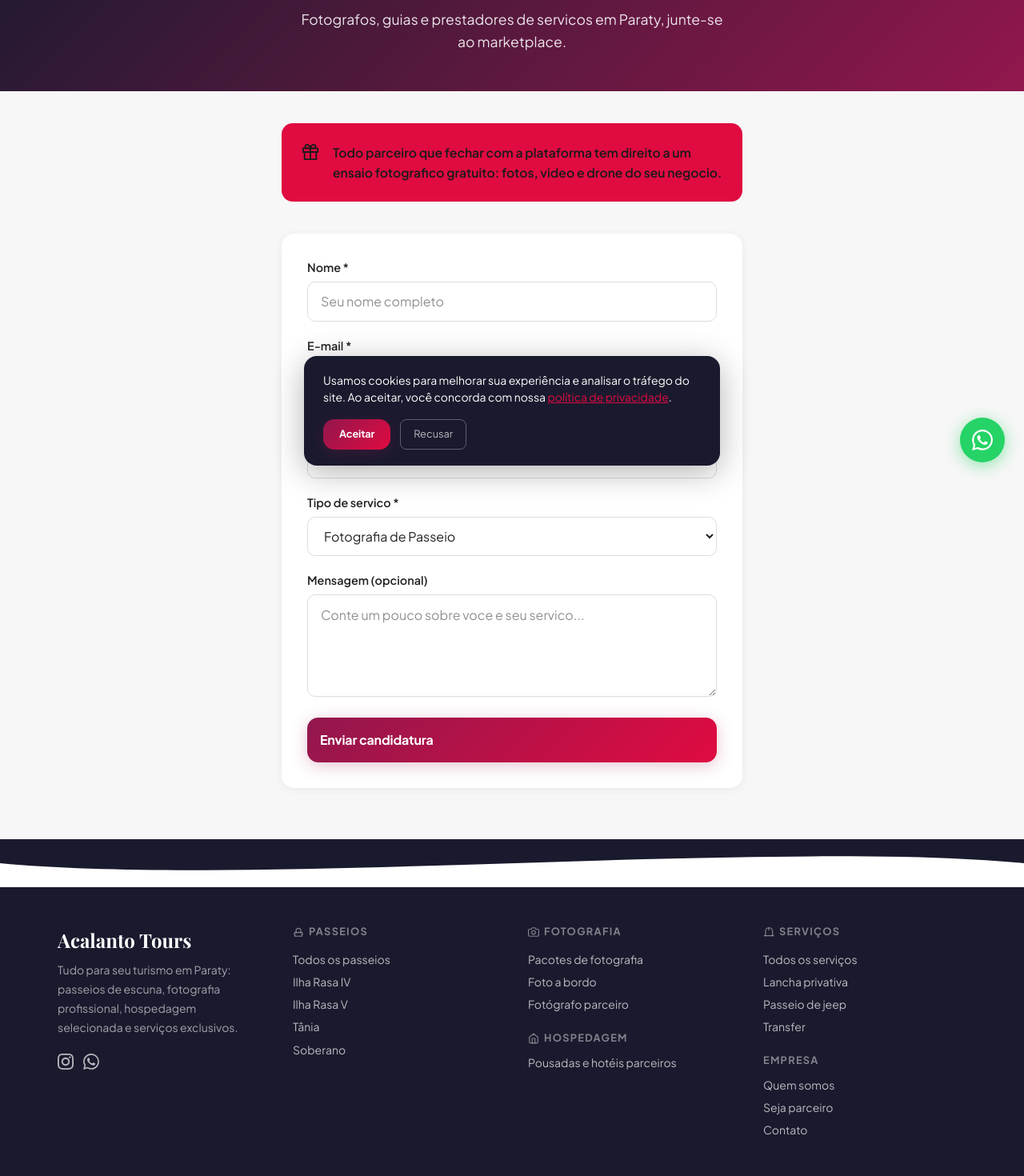
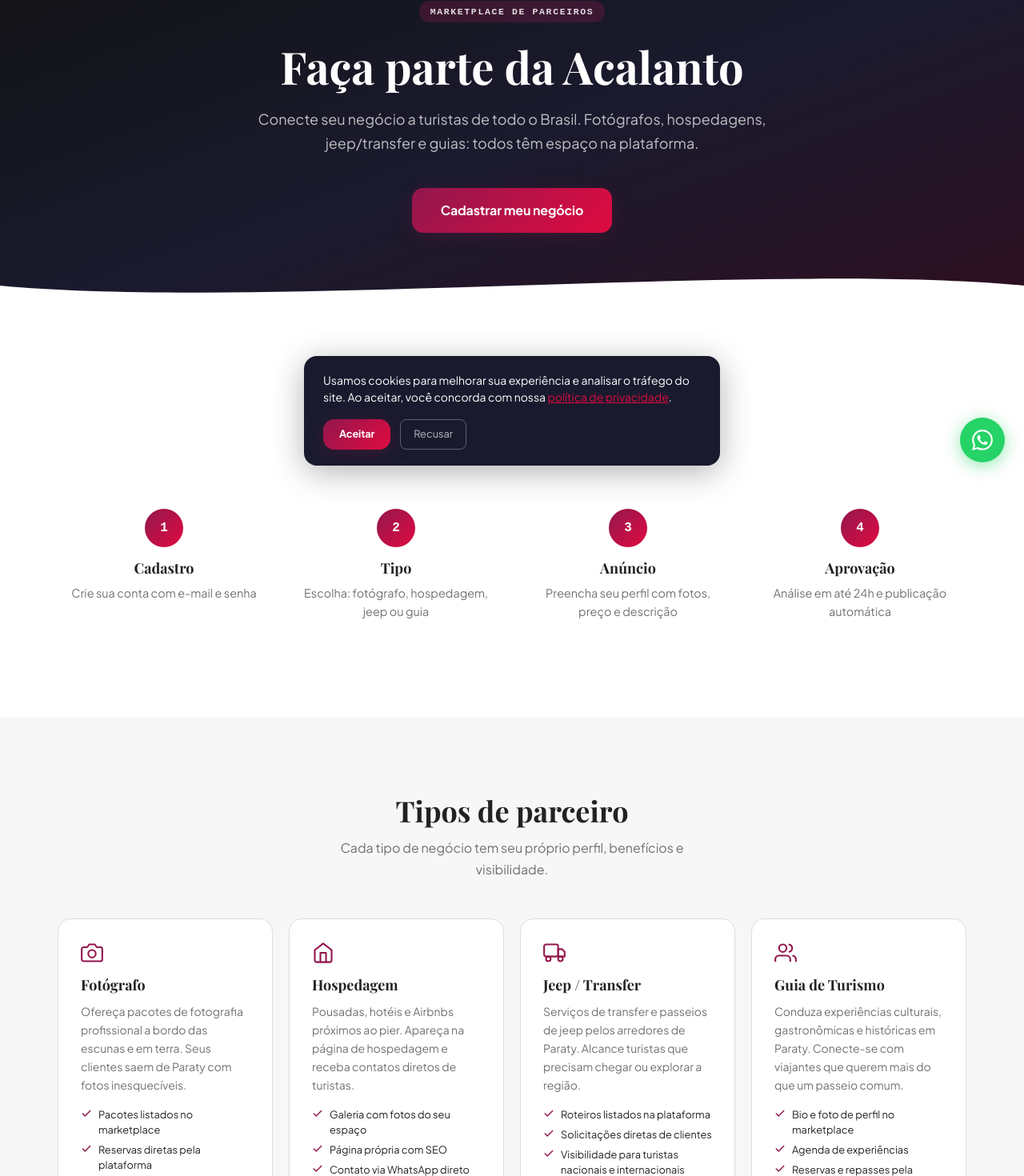
Before and after one commit to bloodyu2/acalanto-tours, a Next.js app: page /seja-parceiro in a window 1280 px wide. Shown: the part 198-1668 px from the top of the page at 80% size. Built offline with nearby package versions, Linux system fonts and the light colour scheme; no server answers; a web font is replaced by a local one.

Commit message:
feat(seja-parceiro): redesign as informational landing with CTA to /parceiros/cadastro

```diff
--- a/app/seja-parceiro/page.tsx
+++ b/app/seja-parceiro/page.tsx
@@ -1,251 +1,215 @@
-'use client'
+import type { Metadata } from 'next'
+import Link from 'next/link'
 
-import { useState, type FormEvent } from 'react'
+export const metadata: Metadata = {
+  title: 'Seja Parceiro — Acalanto Tours',
+  description: 'Junte-se ao marketplace da Acalanto Tours: fotógrafos, hospedagens, jeep/transfer e guias. Aprovação em 24h, página própria com SEO e suporte WhatsApp.',
+}
 
-type FormState = 'idle' | 'loading' | 'success' | 'error'
+const partnerTypes = [
+  {
+    icon: (
+      <svg width="28" height="28" viewBox="0 0 24 24" fill="none" stroke="currentColor" strokeWidth="1.8" strokeLinecap="round" strokeLinejoin="round">
+        <path d="M23 19a2 2 0 01-2 2H3a2 2 0 01-2-2V8a2 2 0 012-2h4l2-3h6l2 3h4a2 2 0 012 2z"/>
+        <circle cx="12" cy="13" r="4"/>
+      </svg>
+    ),
+    title: 'Fotógrafo',
+    desc: 'Ofereça pacotes de fotografia profissional a bordo das escunas e em terra. Seus clientes saem de Paraty com fotos inesquecíveis.',
+    gains: ['Pacotes listados no marketplace', 'Reservas diretas pela plataforma', 'Link UTM para comissão rastreável'],
+  },
+  {
+    icon: (
+      <svg width="28" height="28" viewBox="0 0 24 24" fill="none" stroke="currentColor" strokeWidth="1.8" strokeLinecap="round" strokeLinejoin="round">
+        <path d="M3 9l9-7 9 7v11a2 2 0 01-2 2H5a2 2 0 01-2-2z"/>
+        <polyline points="9 22 9 12 15 12 15 22"/>
+      </svg>
+    ),
+    title: 'Hospedagem',
+    desc: 'Pousadas, hotéis e Airbnbs próximos ao pier. Apareça na página de hospedagem e receba contatos diretos de turistas.',
+    gains: ['Galeria com fotos do seu espaço', 'Página própria com SEO', 'Contato via WhatsApp direto'],
+  },
+  {
+    icon: (
+      <svg width="28" height="28" viewBox="0 0 24 24" fill="none" stroke="currentColor" strokeWidth="1.8" strokeLinecap="round" strokeLinejoin="round">
+        <rect x="1" y="3" width="15" height="13" rx="2"/>
+        <path d="M16 8h4l3 3v5h-7V8z"/>
+        <circle cx="5.5" cy="18.5" r="2.5"/>
+        <circle cx="18.5" cy="18.5" r="2.5"/>
+      </svg>
+    ),
+    title: 'Jeep / Transfer',
+    desc: 'Serviços de transfer e passeios de jeep pelos arredores de Paraty. Alcance turistas que precisam chegar ou explorar a região.',
+    gains: ['Roteiros listados na plataforma', 'Solicitações diretas de clientes', 'Visibilidade para turistas nacionais e internacionais'],
+  },
+  {
+    icon: (
+      <svg width="28" height="28" viewBox="0 0 24 24" fill="none" stroke="currentColor" strokeWidth="1.8" strokeLinecap="round" strokeLinejoin="round">
+        <path d="M17 21v-2a4 4 0 00-4-4H5a4 4 0 00-4 4v2"/>
+        <circle cx="9" cy="7" r="4"/>
+        <path d="M23 21v-2a4 4 0 00-3-3.87"/>
+        <path d="M16 3.13a4 4 0 010 7.75"/>
+      </svg>
+    ),
+    title: 'Guia de Turismo',
+    desc: 'Conduza experiências culturais, gastronômicas e históricas em Paraty. Conecte-se com viajantes que querem mais do que um passeio comum.',
+    gains: ['Bio e foto de perfil no marketplace', 'Agenda de experiências', 'Reservas e repasses pela plataforma'],
+  },
+]
+
+const steps = [
+  { n: '1', label: 'Cadastro', desc: 'Crie sua conta com e-mail e senha' },
+  { n: '2', label: 'Tipo', desc: 'Escolha: fotógrafo, hospedagem, jeep ou guia' },
+  { n: '3', label: 'Anúncio', desc: 'Preencha seu perfil com fotos, preço e descrição' },
+  { n: '4', label: 'Aprovação', desc: 'Análise em até 24h e publicação automática' },
+]
+
+const guarantees = [
+  { label: 'Aprovação em 24h', desc: 'Nossa equipe analisa cada cadastro com agilidade.' },
+  { label: 'Suporte WhatsApp', desc: 'Tire dúvidas diretamente com nossa equipe.' },
+  { label: 'Página própria com SEO', desc: 'Seu negócio encontrado no Google por turistas.' },
+  { label: 'Link UTM próprio', desc: 'Rastreie os clientes que chegaram pela Acalanto.' },
+]
 
 export default function SejaParceiroPage() {
-  const [state, setState] = useState<FormState>('idle')
-  const [errorMsg, setErrorMsg] = useState('')
+  return (
+    <main style={{ fontFamily: 'var(--font-jakarta)', color: 'var(--text-primary)' }}>
 
-  const [nome, setNome] = useState('')
-  const [email, setEmail] = useState('')
-  const [telefone, setTelefone] = useState('')
-  const [tipoServico, setTipoServico] = useState('Fotografia de Passeio')
-  const [mensagem, setMensagem] = useState('')
-
-  async function handleSubmit(e: FormEvent<HTMLFormElement>) {
-    e.preventDefault()
-    setState('loading')
-    setErrorMsg('')
-
-    try {
-      const res = await fetch('/api/contacts', {
-        method: 'POST',
-        headers: { 'Content-Type': 'application/json' },
-        body: JSON.stringify({
-          name: nome,
-          email,
-          phone: telefone,
-          message: `Tipo de servico: ${tipoServico}\n\n${mensagem}`,
-          source: 'candidatura-parceiro',
-        }),
-      })
-
-      const data = await res.json()
-      if (!res.ok || data.error) {
-        setErrorMsg(data.error || 'Erro ao enviar. Tente novamente.')
-        setState('error')
-      } else {
-        setState('success')
-      }
-    } catch {
-      setErrorMsg('Erro de conexao. Tente novamente.')
-      setState('error')
-    }
-  }
-
-  const inputStyle: React.CSSProperties = {
-    width: '100%',
-    padding: '0.75rem 1rem',
-    border: '1.5px solid var(--border, #d1d5db)',
-    borderRadius: '10px',
-    fontSize: '1rem',
-    fontFamily: 'var(--font-jakarta, sans-serif)',
-    background: '#fff',
-    color: 'var(--text-primary, #1a1a1a)',
-    boxSizing: 'border-box',
-    outline: 'none',
-  }
-
-  const labelStyle: React.CSSProperties = {
-    display: 'block',
-    fontWeight: 600,
-    fontSize: '0.9rem',
-    color: 'var(--text-primary, #1a1a1a)',
-    marginBottom: '0.4rem',
-  }
-
-  return (
-    <main style={{ minHeight: '100vh', background: 'var(--sand, #F5EDD8)', fontFamily: 'var(--font-jakarta, sans-serif)' }}>
       {/* Hero */}
-      <div style={{
-        background: 'linear-gradient(135deg, var(--ocean-deep, #0A3D5C) 0%, var(--ocean-mid, #1A6B8A) 100%)',
-        padding: '4rem 1.5rem 3rem',
+      <section style={{
+        background: 'linear-gradient(160deg, #111111 0%, #1a1a2e 55%, #2d0f20 100%)',
+        padding: 'clamp(5rem, 12vw, 8rem) 1.5rem clamp(4rem, 8vw, 6rem)',
         textAlign: 'center',
+        position: 'relative',
+        overflow: 'hidden',
       }}>
-        <h1 style={{
-          fontFamily: 'var(--font-playfair, serif)',
-          fontSize: 'clamp(2rem, 5vw, 3rem)',
-          color: '#fff',
-          margin: '0 0 1rem',
-          lineHeight: 1.2,
+        <div style={{ position: 'relative', zIndex: 1, maxWidth: '640px', margin: '0 auto' }}>
+          <span style={{
+            display: 'inline-block', background: 'rgba(146,23,77,0.3)', color: 'rgba(255,255,255,0.85)',
+            fontSize: '0.72rem', fontWeight: 600, letterSpacing: '0.14em', textTransform: 'uppercase',
+            padding: '0.3rem 0.85rem', borderRadius: '999px', marginBottom: '1.5rem',
+            fontFamily: 'var(--font-mono)',
           }}>
-          Seja um Parceiro Acalanto
+            Marketplace de Parceiros
+          </span>
+          <h1 style={{ fontFamily: 'var(--font-playfair)', fontSize: 'clamp(2.25rem, 5vw, 3.5rem)', color: 'white', marginBottom: '1.25rem', lineHeight: 1.1 }}>
+            Faça parte da Acalanto
           </h1>
-        <p style={{
-          color: 'rgba(255,255,255,0.88)',
-          fontSize: '1.1rem',
-          maxWidth: '540px',
-          margin: '0 auto',
-          lineHeight: 1.6,
-        }}>
-          Fotografos, guias e prestadores de servicos em Paraty, junte-se ao marketplace.
+          <p style={{ color: 'rgba(255,255,255,0.72)', fontSize: 'clamp(1rem, 2vw, 1.125rem)', lineHeight: 1.7, marginBottom: '2.5rem' }}>
+            Conecte seu negócio a turistas de todo o Brasil. Fotógrafos, hospedagens, jeep/transfer e guias: todos têm espaço na plataforma.
           </p>
+          <Link href="/parceiros/cadastro" className="btn-primary" style={{ fontSize: '1rem', padding: '1rem 2.25rem' }}>
+            Cadastrar meu negócio
+          </Link>
         </div>
-
-      <div className="container" style={{ paddingTop: '2.5rem', paddingBottom: '4rem', maxWidth: '640px' }}>
-        {/* Highlight box */}
-        <div style={{
-          background: 'var(--sunset, #F4A623)',
-          borderRadius: '14px',
-          padding: '1.5rem',
-          marginBottom: '2.5rem',
-          display: 'flex',
-          gap: '1rem',
-          alignItems: 'flex-start',
-        }}>
-          <div style={{ flexShrink: 0, display: 'flex', alignItems: 'center', justifyContent: 'center', width: '1.5rem', height: '1.5rem', color: '#1a1a1a' }}>
-            <svg width="22" height="22" viewBox="0 0 24 24" fill="none" stroke="currentColor" strokeWidth="2" strokeLinecap="round" strokeLinejoin="round">
-              <polyline points="20 12 20 22 4 22 4 12"/>
-              <rect x="2" y="7" width="20" height="5"/>
-              <line x1="12" y1="22" x2="12" y2="7"/>
-              <path d="M12 7H7.5a2.5 2.5 0 010-5C11 2 12 7 12 7z"/>
-              <path d="M12 7h4.5a2.5 2.5 0 000-5C13 2 12 7 12 7z"/>
+        <div style={{ position: 'absolute', bottom: 0, left: 0, right: 0 }}>
+          <svg viewBox="0 0 1440 60" preserveAspectRatio="none" style={{ display: 'block', width: '100%', height: '60px' }}>
+            <path d="M0,30 C360,60 1080,0 1440,30 L1440,60 L0,60 Z" fill="white"/>
           </svg>
         </div>
-          <p style={{ margin: 0, color: '#1a1a1a', fontWeight: 600, fontSize: '0.98rem', lineHeight: 1.6 }}>
-            Todo parceiro que fechar com a plataforma tem direito a um ensaio fotografico gratuito: fotos, video e drone do seu negocio.
+      </section>
+
+      {/* Como funciona */}
+      <section style={{ padding: 'clamp(4rem, 8vw, 6rem) 1.5rem', background: 'white' }}>
+        <div className="container" style={{ textAlign: 'center', marginBottom: '3rem' }}>
+          <h2 style={{ fontFamily: 'var(--font-playfair)', fontSize: 'clamp(1.75rem, 3.5vw, 2.25rem)', marginBottom: '0.75rem' }}>Como funciona</h2>
+          <p style={{ color: 'var(--text-muted)', maxWidth: '480px', margin: '0 auto', lineHeight: 1.65 }}>4 passos simples para seu negócio estar no ar.</p>
+        </div>
+        <div className="container" style={{ display: 'grid', gridTemplateColumns: 'repeat(auto-fit, minmax(200px, 1fr))', gap: '1.5rem' }}>
+          {steps.map(({ n, label, desc }) => (
+            <div key={n} style={{ textAlign: 'center', padding: '1.5rem 1rem' }}>
+              <div style={{
+                width: '3rem', height: '3rem', background: 'linear-gradient(135deg, var(--ocean-mid), var(--sunset))',
+                borderRadius: '50%', display: 'flex', alignItems: 'center', justifyContent: 'center',
+                margin: '0 auto 1rem', fontFamily: 'var(--font-mono)', fontWeight: 700, color: 'white', fontSize: '1rem',
+              }}>{n}</div>
+              <h3 style={{ fontFamily: 'var(--font-playfair)', fontSize: '1.125rem', marginBottom: '0.5rem' }}>{label}</h3>
+              <p style={{ color: 'var(--text-muted)', fontSize: '0.9rem', lineHeight: 1.6 }}>{desc}</p>
+            </div>
+          ))}
+        </div>
+      </section>
+
+      {/* Tipos de parceiro */}
+      <section style={{ padding: 'clamp(4rem, 8vw, 6rem) 1.5rem', background: 'var(--sand)' }}>
+        <div className="container">
+          <div style={{ textAlign: 'center', marginBottom: '3rem' }}>
+            <h2 style={{ fontFamily: 'var(--font-playfair)', fontSize: 'clamp(1.75rem, 3.5vw, 2.25rem)', marginBottom: '0.75rem' }}>Tipos de parceiro</h2>
+            <p style={{ color: 'var(--text-muted)', maxWidth: '480px', margin: '0 auto', lineHeight: 1.65 }}>Cada tipo de negócio tem seu próprio perfil, benefícios e visibilidade.</p>
+          </div>
+          <div style={{ display: 'grid', gridTemplateColumns: 'repeat(auto-fit, minmax(240px, 1fr))', gap: '1.25rem' }}>
+            {partnerTypes.map(({ icon, title, desc, gains }) => (
+              <div key={title} style={{ background: 'white', borderRadius: '16px', padding: '1.75rem', border: '1px solid var(--border)' }}>
+                <div style={{ color: 'var(--ocean-mid)', marginBottom: '1rem' }}>{icon}</div>
+                <h3 style={{ fontFamily: 'var(--font-playfair)', fontSize: '1.125rem', marginBottom: '0.625rem' }}>{title}</h3>
+                <p style={{ color: 'var(--text-muted)', fontSize: '0.875rem', lineHeight: 1.65, marginBottom: '1rem' }}>{desc}</p>
+                <ul style={{ listStyle: 'none', padding: 0, display: 'flex', flexDirection: 'column', gap: '0.35rem' }}>
+                  {gains.map(g => (
+                    <li key={g} style={{ display: 'flex', alignItems: 'flex-start', gap: '0.5rem', fontSize: '0.8rem', color: 'var(--text-primary)' }}>
+                      <svg width="14" height="14" viewBox="0 0 24 24" fill="none" stroke="var(--ocean-mid)" strokeWidth="2.5" strokeLinecap="round" strokeLinejoin="round" style={{ flexShrink: 0, marginTop: '1px' }}>
+                        <polyline points="20 6 9 17 4 12"/>
+                      </svg>
+                      {g}
+                    </li>
+                  ))}
+                </ul>
+              </div>
+            ))}
+          </div>
+        </div>
+      </section>
+
+      {/* Comissionamento */}
+      <section style={{ padding: 'clamp(4rem, 8vw, 5rem) 1.5rem', background: 'white' }}>
+        <div className="container" style={{ maxWidth: '640px', textAlign: 'center' }}>
+          <h2 style={{ fontFamily: 'var(--font-playfair)', fontSize: 'clamp(1.75rem, 3.5vw, 2.25rem)', marginBottom: '0.75rem' }}>Comissionamento</h2>
+          <p style={{ color: 'var(--text-muted)', lineHeight: 1.7, marginBottom: '2rem' }}>
+            Nossa estrutura de comissão é transparente e alinhada com o crescimento do seu negócio. Entre em contato para conhecer as condições completas.
           </p>
+          <a
+            href={`https://wa.me/${process.env.NEXT_PUBLIC_WHATSAPP_NUMBER || '5524999627968'}?text=Olá, tenho interesse em ser parceiro da Acalanto Tours. Gostaria de saber as condições de comissionamento.`}
+            className="btn-outline"
+            target="_blank"
+            rel="noreferrer"
+            style={{ display: 'inline-flex' }}
+          >
+            Falar pelo WhatsApp
+          </a>
         </div>
+      </section>
 
-        {state === 'success' ? (
-          <div style={{
-            background: '#fff',
-            borderRadius: '16px',
-            padding: '3rem 2rem',
-            textAlign: 'center',
-            boxShadow: '0 2px 12px rgba(0,0,0,0.06)',
-          }}>
-            <div style={{ display: 'flex', justifyContent: 'center', marginBottom: '1rem' }}>
-            <svg width="48" height="48" viewBox="0 0 24 24" fill="none" stroke="currentColor" strokeWidth="2" strokeLinecap="round" strokeLinejoin="round" style={{ color: '#10b981' }}>
-              <path d="M22 11.08V12a10 10 0 11-5.93-9.14"/>
-              <polyline points="22 4 12 14.01 9 11.01"/>
-            </svg>
+      {/* Garantias */}
+      <section style={{ padding: 'clamp(4rem, 8vw, 6rem) 1.5rem', background: 'var(--sand)' }}>
+        <div className="container">
+          <div style={{ textAlign: 'center', marginBottom: '3rem' }}>
+            <h2 style={{ fontFamily: 'var(--font-playfair)', fontSize: 'clamp(1.75rem, 3.5vw, 2.25rem)', marginBottom: '0.75rem' }}>Garantias da plataforma</h2>
           </div>
-            <h2 style={{ fontFamily: 'var(--font-playfair, serif)', margin: '0 0 0.75rem', color: 'var(--ocean-deep, #0A3D5C)' }}>
-              Candidatura recebida!
+          <div style={{ display: 'grid', gridTemplateColumns: 'repeat(auto-fit, minmax(200px, 1fr))', gap: '1.25rem' }}>
+            {guarantees.map(({ label, desc }) => (
+              <div key={label} style={{ background: 'white', borderRadius: '14px', padding: '1.5rem', border: '1px solid var(--border)', textAlign: 'center' }}>
+                <h3 style={{ fontFamily: 'var(--font-jakarta)', fontWeight: 700, fontSize: '0.9375rem', marginBottom: '0.5rem' }}>{label}</h3>
+                <p style={{ color: 'var(--text-muted)', fontSize: '0.85rem', lineHeight: 1.6 }}>{desc}</p>
+              </div>
+            ))}
+          </div>
+        </div>
+      </section>
+
+      {/* CTA final */}
+      <section style={{ padding: 'clamp(4rem, 8vw, 6rem) 1.5rem', background: 'linear-gradient(160deg, #111111 0%, #1a1a2e 55%, #2d0f20 100%)', textAlign: 'center' }}>
+        <div style={{ maxWidth: '560px', margin: '0 auto' }}>
+          <h2 style={{ fontFamily: 'var(--font-playfair)', fontSize: 'clamp(1.75rem, 4vw, 2.5rem)', color: 'white', marginBottom: '1rem' }}>
+            Pronto para começar?
           </h2>
-            <p style={{ color: 'var(--text-muted, #6b7280)', margin: 0, lineHeight: 1.6 }}>
-              Recebemos sua candidatura! Entraremos em contato em breve.
+          <p style={{ color: 'rgba(255,255,255,0.7)', lineHeight: 1.7, marginBottom: '2rem' }}>
+            Cadastro gratuito, aprovação em 24h e seu negócio no ar para turistas de todo o Brasil.
           </p>
+          <Link href="/parceiros/cadastro" className="btn-white" style={{ fontSize: '1rem', padding: '1rem 2.25rem' }}>
+            Cadastrar meu negócio
+          </Link>
         </div>
-        ) : (
-          <form
-            onSubmit={handleSubmit}
-            style={{
-              background: '#fff',
-              borderRadius: '16px',
-              padding: '2rem',
-              boxShadow: '0 2px 12px rgba(0,0,0,0.06)',
-              display: 'flex',
-              flexDirection: 'column',
-              gap: '1.25rem',
-            }}
-          >
-            <div>
-              <label style={labelStyle}>Nome *</label>
-              <input
-                type="text"
-                value={nome}
-                onChange={e => setNome(e.target.value)}
-                required
-                placeholder="Seu nome completo"
-                style={inputStyle}
-              />
-            </div>
+      </section>
 
-            <div>
-              <label style={labelStyle}>E-mail *</label>
-              <input
-                type="email"
-                value={email}
-                onChange={e => setEmail(e.target.value)}
-                required
-                placeholder="seu@email.com"
-                style={inputStyle}
-              />
-            </div>
-
-            <div>
-              <label style={labelStyle}>Telefone *</label>
-              <input
-                type="tel"
-                value={telefone}
-                onChange={e => setTelefone(e.target.value)}
-                required
-                placeholder="(24) 99999-9999"
-                style={inputStyle}
-              />
-            </div>
-
-            <div>
-              <label style={labelStyle}>Tipo de servico *</label>
-              <select
-                value={tipoServico}
-                onChange={e => setTipoServico(e.target.value)}
-                required
-                style={inputStyle}
-              >
-                <option>Fotografia de Passeio</option>
-                <option>Guia de Turismo</option>
-                <option>Transfer</option>
-                <option>Jeep Tour</option>
-                <option>Outro</option>
-              </select>
-            </div>
-
-            <div>
-              <label style={labelStyle}>Mensagem (opcional)</label>
-              <textarea
-                value={mensagem}
-                onChange={e => setMensagem(e.target.value)}
-                rows={4}
-                placeholder="Conte um pouco sobre voce e seu servico..."
-                style={{ ...inputStyle, resize: 'vertical', lineHeight: 1.6 }}
-              />
-            </div>
-
-            {state === 'error' && (
-              <p style={{
-                margin: 0,
-                color: '#dc2626',
-                fontSize: '0.9rem',
-                background: '#fef2f2',
-                borderRadius: '8px',
-                padding: '0.75rem 1rem',
-              }}>
-                {errorMsg}
-              </p>
-            )}
-
-            <button
-              type="submit"
-              disabled={state === 'loading'}
-              className="btn-primary"
-              style={{
-                padding: '1rem',
-                fontSize: '1rem',
-                fontWeight: 700,
-                opacity: state === 'loading' ? 0.7 : 1,
-                cursor: state === 'loading' ? 'not-allowed' : 'pointer',
-              }}
-            >
-              {state === 'loading' ? 'Enviando...' : 'Enviar candidatura'}
-            </button>
-          </form>
-        )}
-      </div>
     </main>
   )
 }
```
Lines whose indentation alone changed are shown as unchanged.
